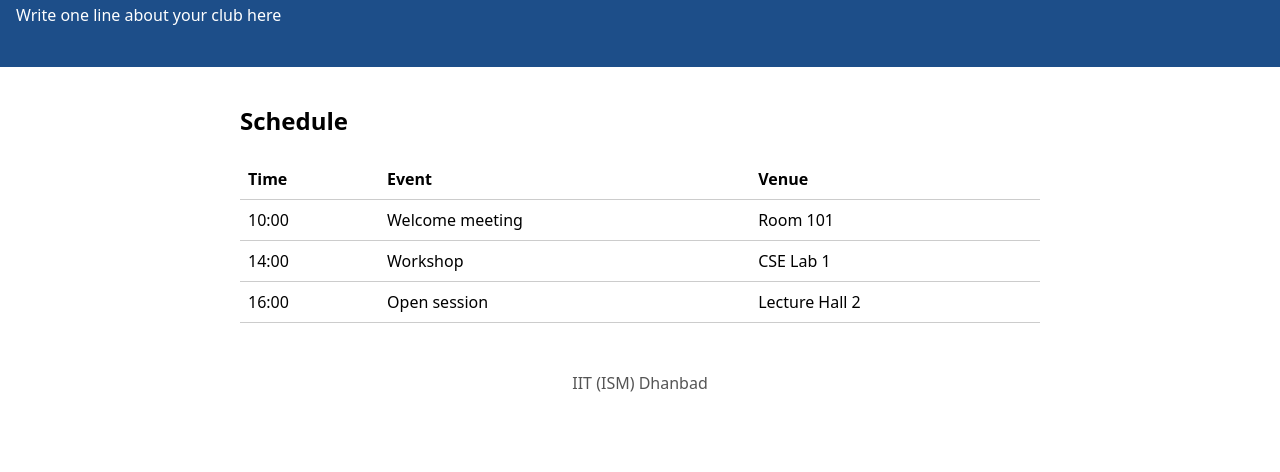
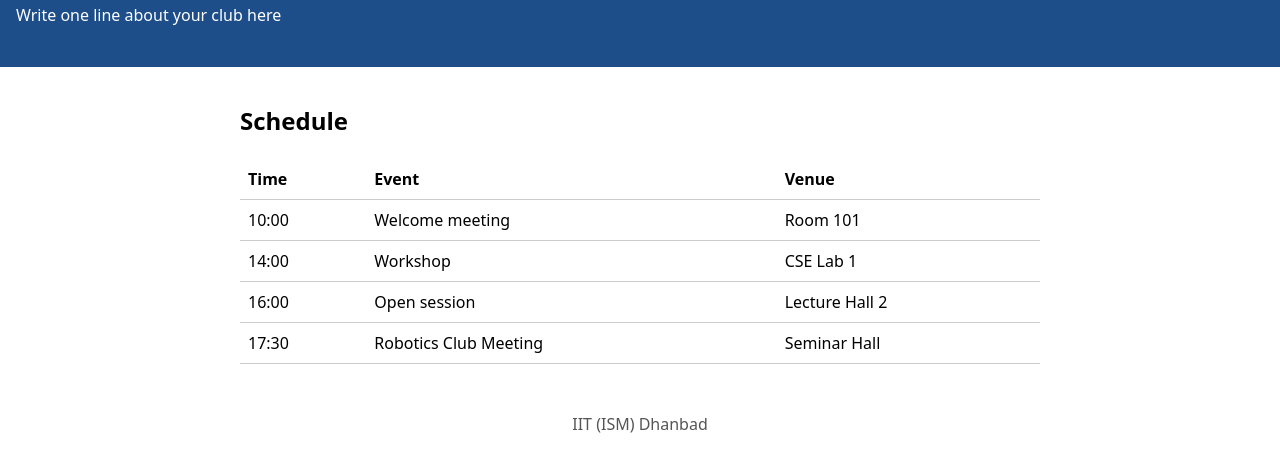
Before and after one commit to Divyanka-swami/Robotics-Club, a plain HTML site: page index.html in a window 1280 px wide. Shown: the part 112-584 px from the top of the page. Drawn offline with Linux system fonts and the light colour scheme.

Commit message:
Add evening schedule row

```diff
--- a/index.html
+++ b/index.html
@@ -23,6 +23,7 @@
           <tr><td>10:00</td><td>Welcome meeting</td><td>Room 101</td></tr>
           <tr><td>14:00</td><td>Workshop</td><td>CSE Lab 1</td></tr>
           <tr><td>16:00</td><td>Open session</td><td>Lecture Hall 2</td></tr>
+	  <tr><td>17:30</td><td>Robotics Club Meeting</td><td>Seminar Hall</td></tr>
         </tbody>
       </table>
     </section>
```
